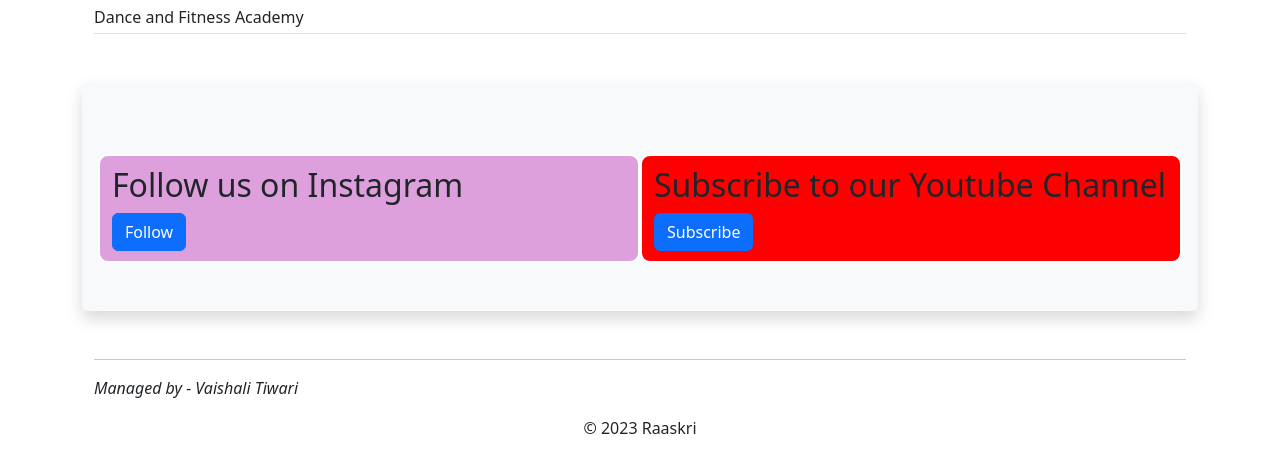
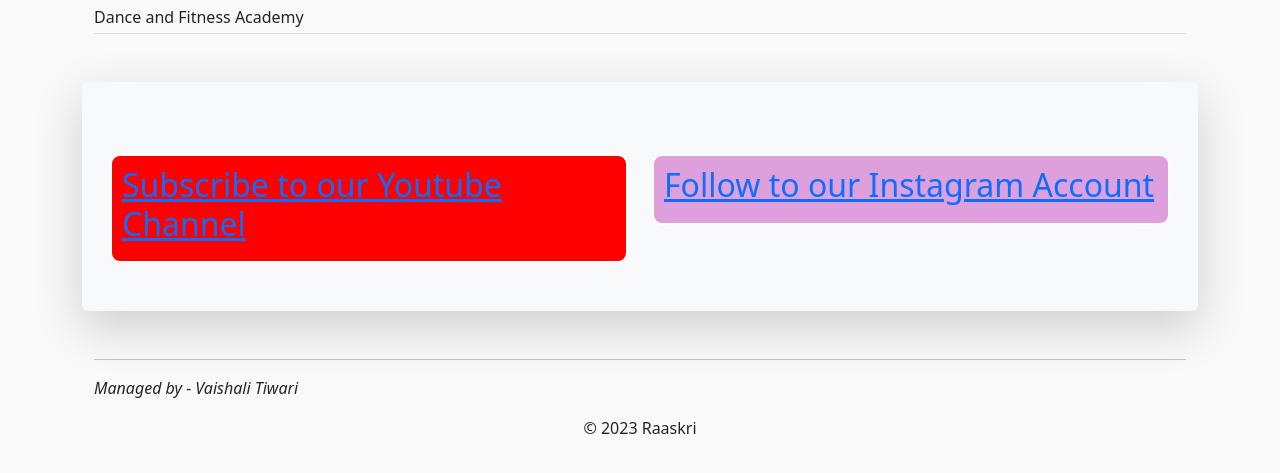
Before and after one commit to Manishpoonam/Raaskri-Dance-Academy, a plain HTML site: page index.html in a window 1280 px wide. Shown: the part 143-616 px from the top of the page. Drawn offline with nearby package versions, Linux system fonts and the light colour scheme.

Commit message:
removed button

```diff
--- a/index.html
+++ b/index.html
@@ -7,29 +7,24 @@
     <link rel="stylesheet" href="style.css">
     <link href="https://cdn.jsdelivr.net/npm/bootstrap@5.3.0-alpha1/dist/css/bootstrap.min.css" rel="stylesheet" integrity="sha384-GLhlTQ8iRABdZLl6O3oVMWSktQOp6b7In1Zl3/Jr59b6EGGoI1aFkw7cmDA6j6gD" crossorigin="anonymous">
   </head>
-  <body>
+  <body style="background-color:rgba(211, 211, 211, 0.135);">
     <div class="container-fluid pt-2">
     <div class="container px-4 py-1" id="hanging-icons">
     <img src="logo-modified.png" alt="" height="90px" width="90px">
     <h2>Raaskri</h2>
     <p class="pb-1 border-bottom">Dance and Fitness Academy</p>
-    <div class="row g-4 py-5 row-cols-1 row-cols-lg-2 shadow p-3 my-5 bg-body-tertiary rounded">
-      <div class="col d-flex align-items-start Instagram">
-        <div>
-          <h3 class="fs-2">Follow us on Instagram</h3>
-          <a href="https://instagram.com/raaskri?igshid=YmMyMTA2M2Y=" class="btn btn-primary">
-            Follow
-          </a>
+    <div class="row g-4 py-5 row-cols-1 row-cols-lg-2 shadow-lg p-3 my-5 bg-body-tertiary rounded">
+
+      <a href="https://youtube.com/@raaskridancefitness7557" id="link">
+        <div class="col d-flex align-items-start Youtube " id="hover">
+            <h3 class="fs-2">Subscribe to our Youtube Channel</h3>
         </div>
-      </div>
-      <div class="col d-flex align-items-start Youtube">
-        <div>
-          <h3 class="fs-2">Subscribe to our Youtube Channel</h3>
-          <a href="https://youtube.com/@raaskridancefitness7557" class="btn btn-primary">
-            Subscribe
-          </a>
+      </a>
+      <a href="https://instagram.com/raaskri?igshid=YmMyMTA2M2Y=" id="link">
+        <div class="col d-flex align-items-start Instagram" id="hover1">
+            <h3 class="fs-2">Follow to our Instagram Account</h3>
         </div>
-      </div>
+      </a>
     </div>
     <hr>
     <p><i>Managed by - Vaishali Tiwari</i></p>
```
